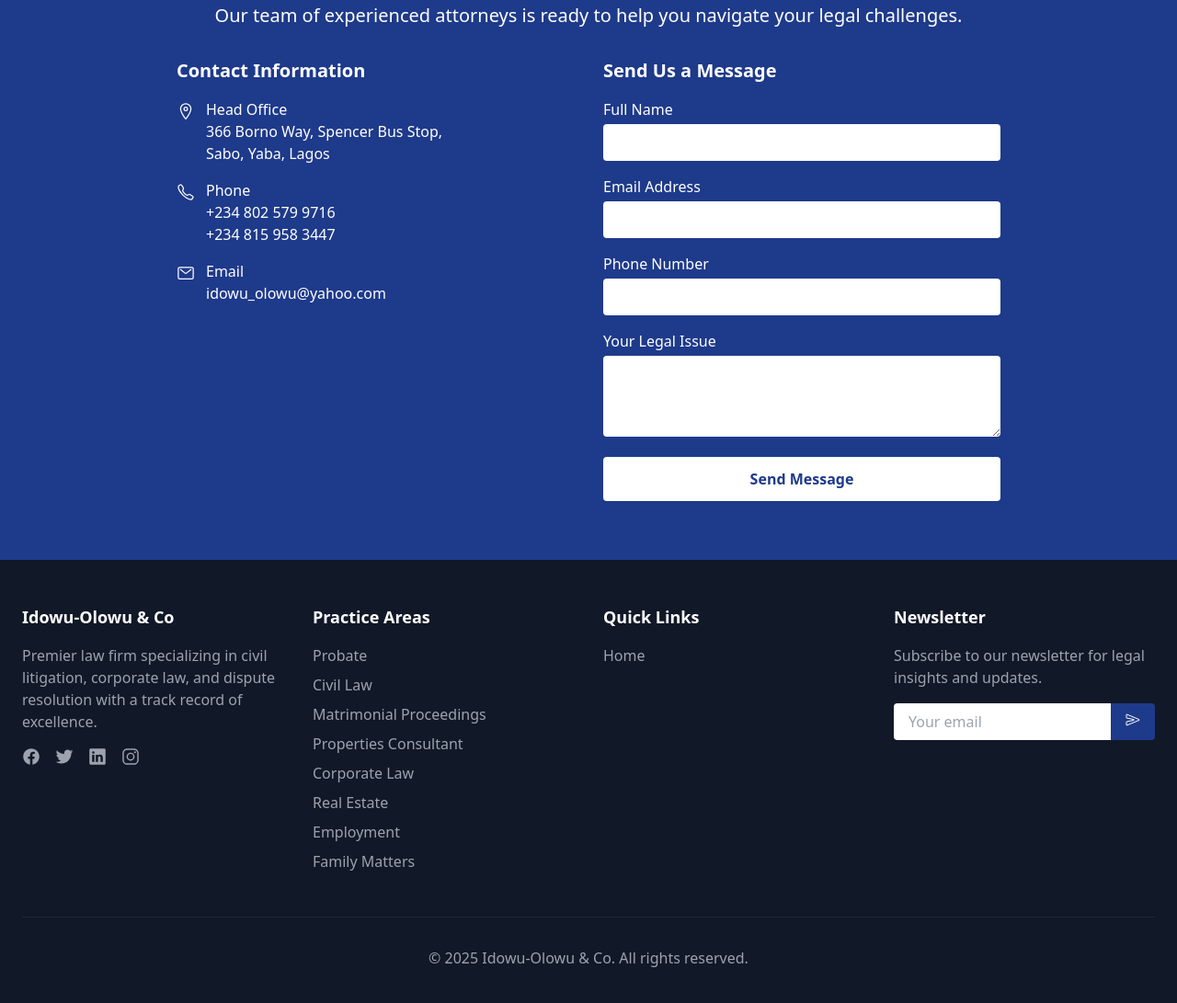
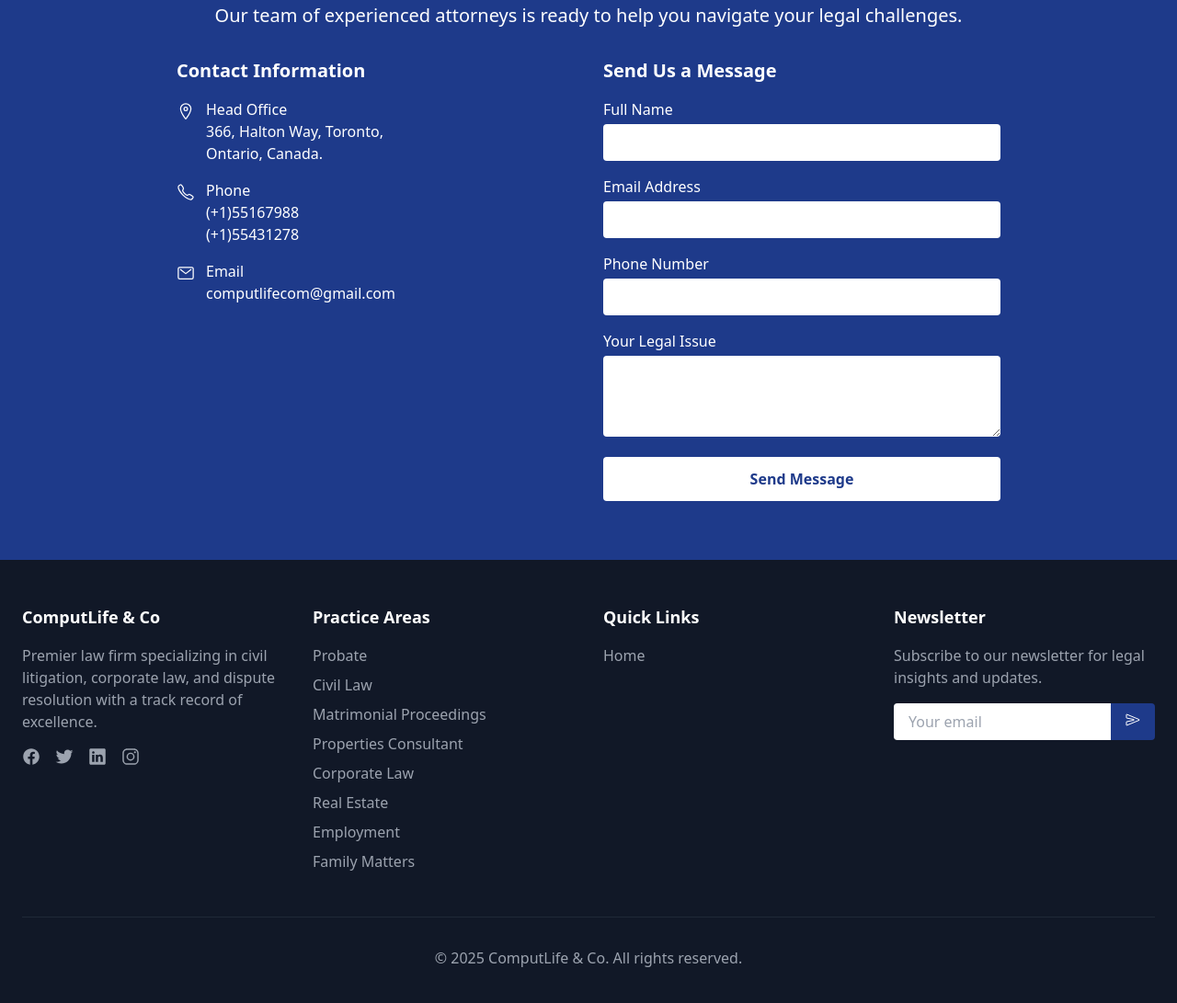
Before and after one commit to Ollatomiwa/LawPage, a plain HTML site: page Tailwind CSS Website/matrimonial-law.html in a window 1280 px wide. Shown: the part 5499-6590 px from the top of the page at 92% size. Drawn offline with nearby package versions, Linux system fonts and the light colour scheme.

Commit message:
updates to sites

```diff
--- a/Tailwind CSS Website/matrimonial-law.html
+++ b/Tailwind CSS Website/matrimonial-law.html
@@ -3,7 +3,7 @@
 <head>
     <meta charset="UTF-8">
     <meta name="viewport" content="width=device-width, initial-scale=1.0">
-    <title>Matrimonial Proceedings in Nigeria | Idowu-Olowu & Co</title>
+    <title>Matrimonial Proceedings in Nigeria | ComputLife & Co</title>
     <!-- favicon link -->
     <link rel="shortcut icon" href="images/favicon.ico" type="image/x-icon" />
     <!-- google font link -->
@@ -51,7 +51,7 @@
         <div class="container mx-auto px-6 py-4">
             <div class="flex items-center justify-between">
                 <div class="flex items-center">
-                    <a href="#" class="text-2xl font-bold text-purple-900">Idowu-Olowu & Co</a>
+                    <a href="#" class="text-2xl font-bold text-purple-900">ComputLife & Co</a>
                 </div>
                 <div class="hidden md:flex items-center space-x-8">
                     <a href="#" class="text-purple-900 font-medium">Home</a>
@@ -614,21 +614,21 @@
                                 <ion-icon name="location-outline" class="text-xl mr-3 mt-1"></ion-icon>
                                 <div>
                                     <p class="font-medium">Head Office</p>
-                                    <p>366 Borno Way, Spencer Bus Stop,<br>Sabo, Yaba, Lagos</p>
+                                    <p>366, Halton Way, Toronto, <br>Ontario, Canada.</p>
                                 </div>
                             </div>
                             <div class="flex items-start">
                                 <ion-icon name="call-outline" class="text-xl mr-3 mt-1"></ion-icon>
                                 <div>
                                     <p class="font-medium">Phone</p>
-                                    <p>+234 802 579 9716<br>+234 815 958 3447</p>
+                                    <p>(+1)55167988<br>(+1)55431278</p>
                                 </div>
                             </div>
                             <div class="flex items-start">
                                 <ion-icon name="mail-outline" class="text-xl mr-3 mt-1"></ion-icon>
                                 <div>
                                     <p class="font-medium">Email</p>
-                                    <p>idowu_olowu@yahoo.com</p>
+                                    <p>computlifecom@gmail.com</p>
                                 </div>
                             </div>
                         </div>
@@ -667,7 +667,7 @@
         <div class="container mx-auto px-6">
             <div class="grid grid-cols-1 md:grid-cols-4 gap-8">
                 <div>
-                    <h3 class="text-white text-lg font-bold mb-4">Idowu-Olowu & Co</h3>
+                    <h3 class="text-white text-lg font-bold mb-4">ComputLife & Co</h3>
                     <p class="mb-4">
                         Premier law firm specializing in civil litigation, corporate law, and dispute resolution with a track record of excellence.
                     </p>
@@ -719,7 +719,7 @@
                 </div>
             </div>
             <div class="border-t border-gray-800 mt-12 pt-8 text-center">
-                <p>&copy; 2025 Idowu-Olowu & Co. All rights reserved.</p>
+                <p>&copy; 2025 ComputLife & Co. All rights reserved.</p>
             </div>
         </div>
     </footer>
```
Also changed, not shown: Tailwind CSS Website/corporate-law.html (+2 -2 lines), Tailwind CSS Website/employment-law.html (+2 -2 lines), Tailwind CSS Website/estate-law.html (+1 -1 lines), Tailwind CSS Website/family-law.html (+2 -2 lines), Tailwind CSS Website/probate-law.html (+7 -7 lines), Tailwind CSS Website/properties-law.html (+1 -1 lines), Tailwind CSS Website/taxes-law.html (+1 -1 lines).
